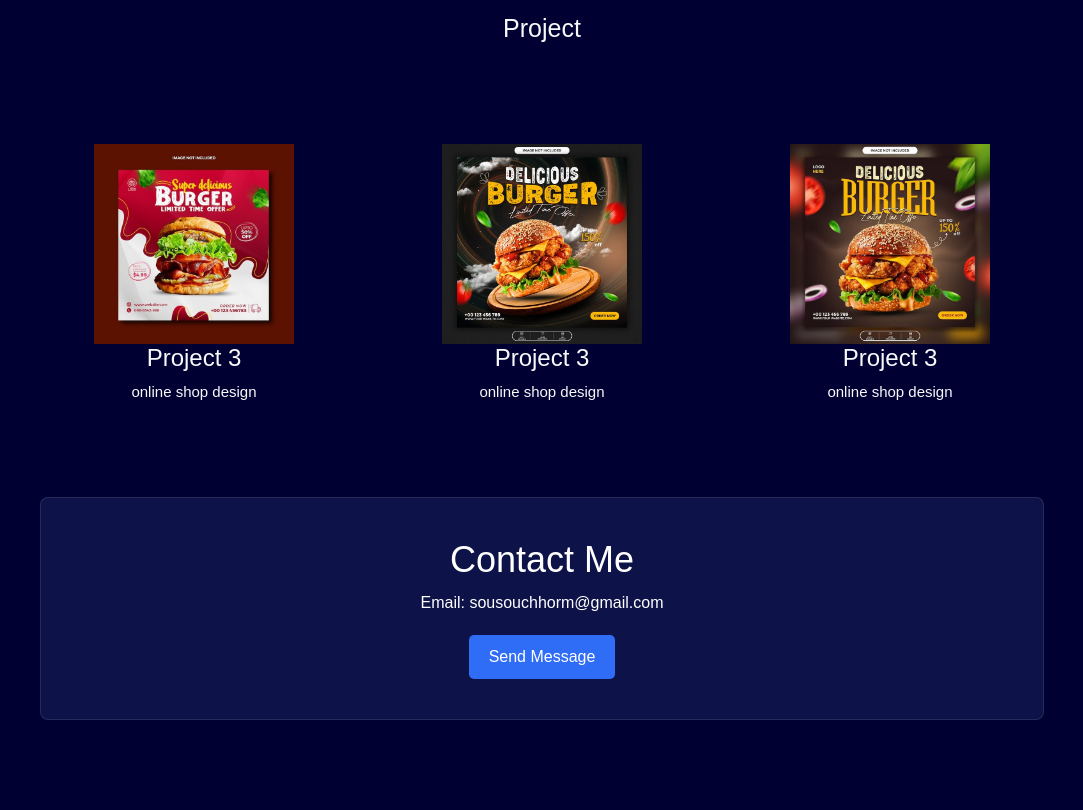
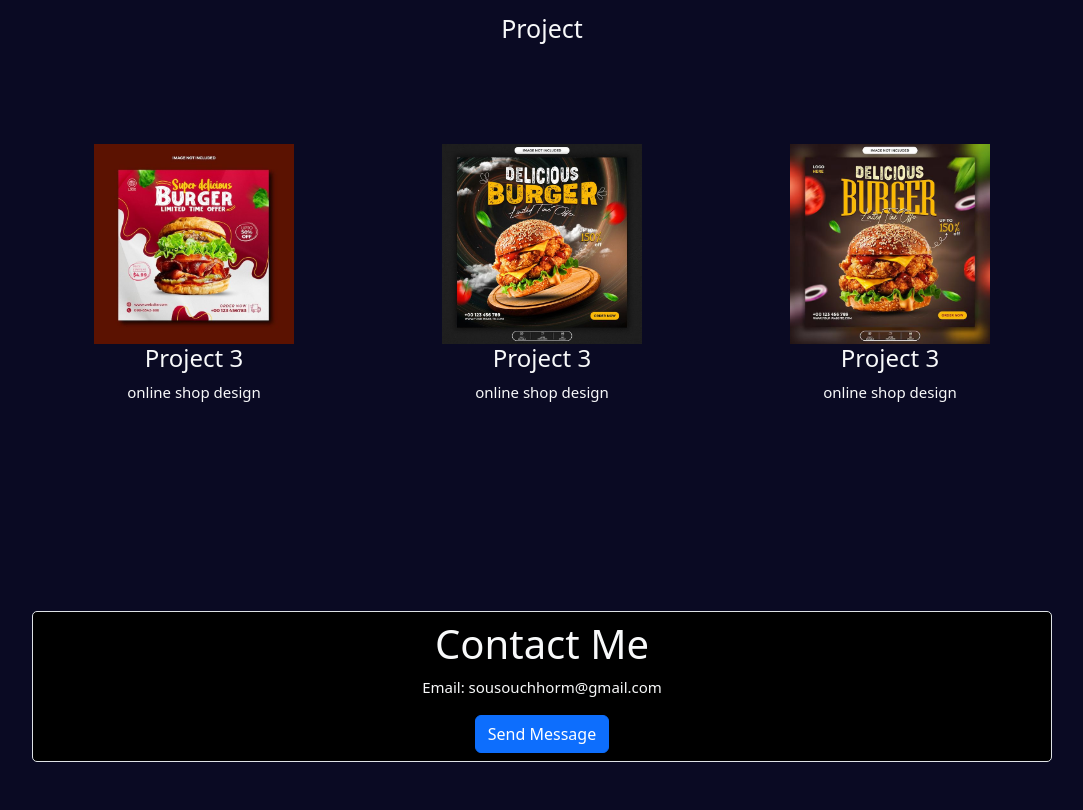
Before and after one commit to sousouchhorm-wq/Chhorm_sousou, a plain HTML site: page index.html in a window 1280 px wide. Shown: the part 1290-2100 px from the top of the page, without its empty margins (98-1181 px from the left). Before the commit the page ends 2040 px from the top, so only its background shows below. Drawn offline with nearby package versions, Linux system fonts and the light colour scheme.

Commit message:
Update index.html

```diff
--- a/index.html
+++ b/index.html
@@ -132,65 +132,16 @@
                 </div>
             </div>
         </div>
-        <style>
-            body {
-                margin: 0;
-                font-family: Arial, sans-serif;
-                background: #000033;
-            }
-
-            .contact {
-                width: 90%;
-                margin: 30px auto;
-                padding: 40px 20px;
-                text-align: center;
-                background: #0d1248;
-                border: 1px solid rgba(255, 255, 255, 0.1);
-                border-radius: 8px;
-                color: white;
-            }
-
-            .contact h2 {
-                margin-bottom: 10px;
-                font-size: 36px;
-            }
-
-            .contact p {
-                margin-bottom: 20px;
-                font-size: 16px;
-            }
-
-            .contact a {
-                color: white;
-                text-decoration: none;
-            }
-
-            .btn {
-                background: #2f6df6;
-                color: white;
-                border: none;
-                padding: 10px 20px;
-                border-radius: 5px;
-                cursor: pointer;
-                font-size: 16px;
-            }
-
-            .btn:hover {
-                background: #1f5be0;
-            }
-        </style>
-        </head>
-
-        <body>
-
-            <section class="contact">
-                <h2>Contact Me</h2>
-                <p>Email: <a href="mailto:sousouchhorm@gmail.com">sousouchhorm@gmail.com</a></p>
-                <button class="btn">Send Message</button>
-            </section>
 
 
-    </div>
+    <div class="container mt-5 p-5">
+            <div class=" t text-center text-light"></div>
+            <div class="border mt-5 p-2 text-light" align="center">
+                <h1>Contact Me </h1>
+                <p>Email: sousouchhorm@gmail.com</p>
+                <button class="btn btn-primary">Send Message</button>
+            </div>
+        </div>
 
 
     </body>
```
